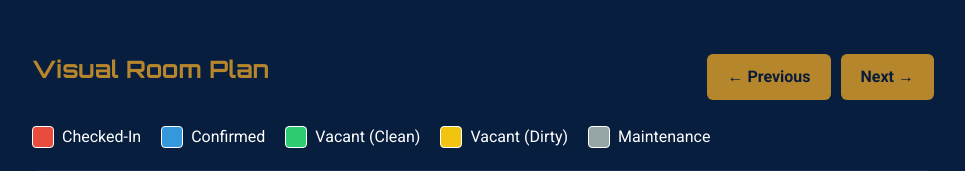
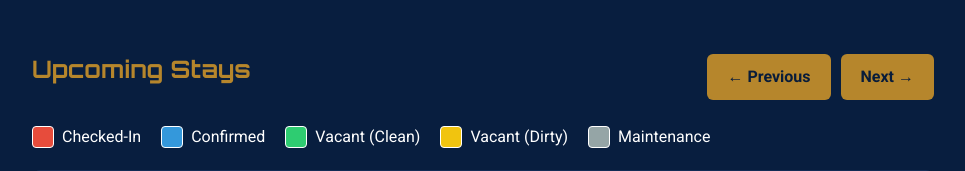
Before and after one commit to emont017/hotel-management, a PHP site: page /room_plan.php in a window 1280 px wide. Shown: the part 163-334 px from the top of the page, without its empty margins (157-1122 px from the left). Run offline with PHP 8.4, Linux system fonts and the light colour scheme; a user stored in the database is signed in; data comes from the database, SQL or seed files in the repository; data that the repository does not hold is empty.

Commit message:
added favicon and minor code updates

```diff
--- a/includes/header.php
+++ b/includes/header.php
@@ -20,6 +20,8 @@ $is_audit_page = in_array($current_page, ['night_audit.php', 'audit_log_viewer.p
   <link href="https://fonts.googleapis.com/css2?family=EB+Garamond:wght@700&family=Orbitron:wght@700&family=Roboto:wght@400;700&display=swap" rel="stylesheet">
 
   <link rel="stylesheet" href="/assets/css/style.css">
+
+  <link rel="icon" type="image/png" href="/assets/images/FIUFavicon.png">
 </head>
 <body class="<?= $current_page == 'index.php' ? 'homepage' : '' ?>">
 
@@ -54,7 +56,7 @@ $is_audit_page = in_array($current_page, ['night_audit.php', 'audit_log_viewer.p
                         <a href="/admin_bookings.php" class="dropdown-toggle <?= $is_booking_page ? 'active' : '' ?>">Bookings</a>
                         <div class="dropdown-menu">
                             <a href="/admin_bookings.php">Manage Bookings</a>
-                            <a href="/room_plan.php">Room Plan</a>
+                            <a href="/room_plan.php">Upcoming Stays</a>
                         </div>
                     </div>
 
--- a/public/room_plan.php
+++ b/public/room_plan.php
@@ -8,7 +8,7 @@ if (!isset($_SESSION['user_id']) || !in_array($_SESSION['role'], ['admin', 'mana
     exit;
 }
 
-$title = "Visual Room Plan";
+$title = "Upcoming Stays";
 require_once __DIR__ . '/../includes/header.php';
 
 // --- Date and Navigation Logic ---
@@ -67,7 +67,7 @@ $bookings_stmt->close();
 </style>
 
 <div class="mb-20" style="display: flex; justify-content: space-between; align-items: center;">
-    <h2>Visual Room Plan</h2>
+    <h2>Upcoming Stays</h2>
     <div style="display: flex; gap: 10px;">
         <a href="?start_date=<?= $prev_date->format('Y-m-d') ?>" class="btn btn-primary">&larr; Previous</a>
         <a href="?start_date=<?= $next_date->format('Y-m-d') ?>" class="btn btn-primary">Next &rarr;</a>
```
Also changed, not shown: public/assets/images/FIUFavicon.png (added).
